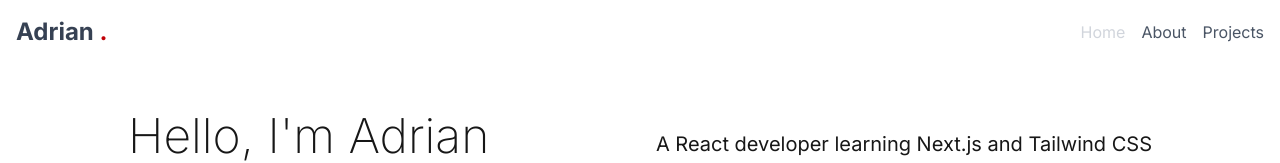
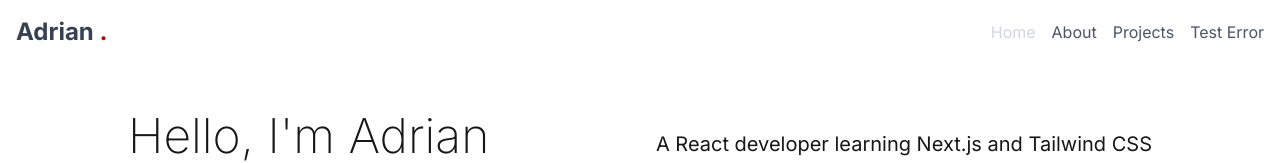
Before and after one commit to ganuza/my-first-nextjs-app, a Next.js app: page / in a window 1280 px wide. Shown: the top 163 px of the page. Built offline with nearby package versions, Linux system fonts and the light colour scheme.

Commit message:
Add error handling logic

```diff
--- a/src/app/components/Navbar.tsx
+++ b/src/app/components/Navbar.tsx
@@ -47,6 +47,16 @@ export default function Navbar() {
           >
             Projects
           </Link>
+          <Link
+            href = "/error-test"
+            className={`${
+              pathname === 'error-test'
+              ? 'text-gray-300'
+              : 'text-gray-600 hover:text-black'
+            }`}
+            >
+              Test Error
+            </Link>
         </div>
       </div>
     </nav>
--- /dev/null
+++ b/src/app/error.tsx
@@ -0,0 +1,31 @@
+'use client'
+
+import { useEffect } from 'react'
+
+export default function Error({
+  error,
+  reset,
+}: {
+  error: Error & { digest?: string }
+  reset: () => void
+}) {
+  useEffect(() => {
+    console.error(error)
+  }, [error])
+
+
+  return (
+    <div className="flex min-h-screen flex-col items-center justify-center p-24">
+      <h2 className="text-2xl font-bold mb-4">Something went wrong!</h2>
+      <button
+        onClick={
+          // Attempt to recover by trying to re-render the segment
+          () => reset()
+        }
+        className="bg-blue-500 hover:bg-blue-700 hover: cursor-pointer text-white font-bold py-2 px-4 rounded"
+      >
+        Try again
+      </button>
+    </div>
+  )
+}
```
